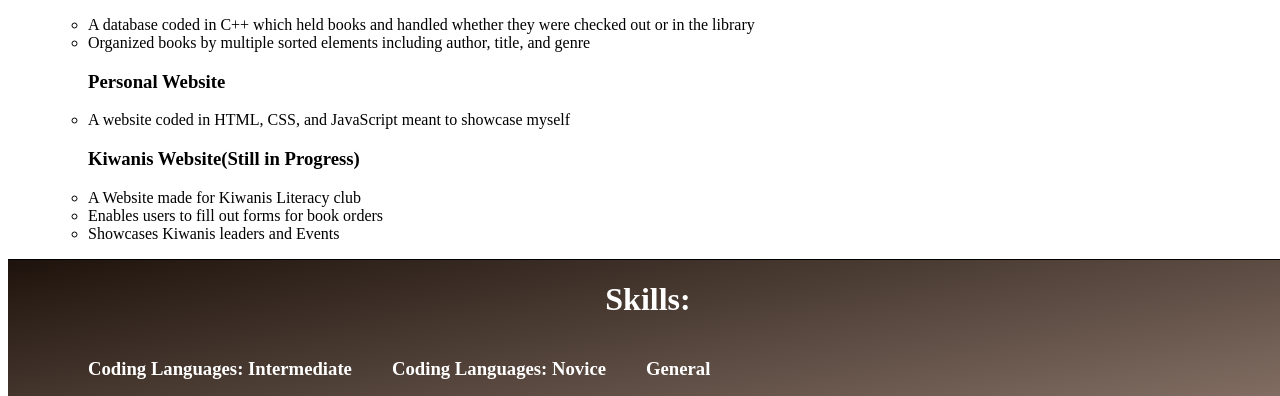
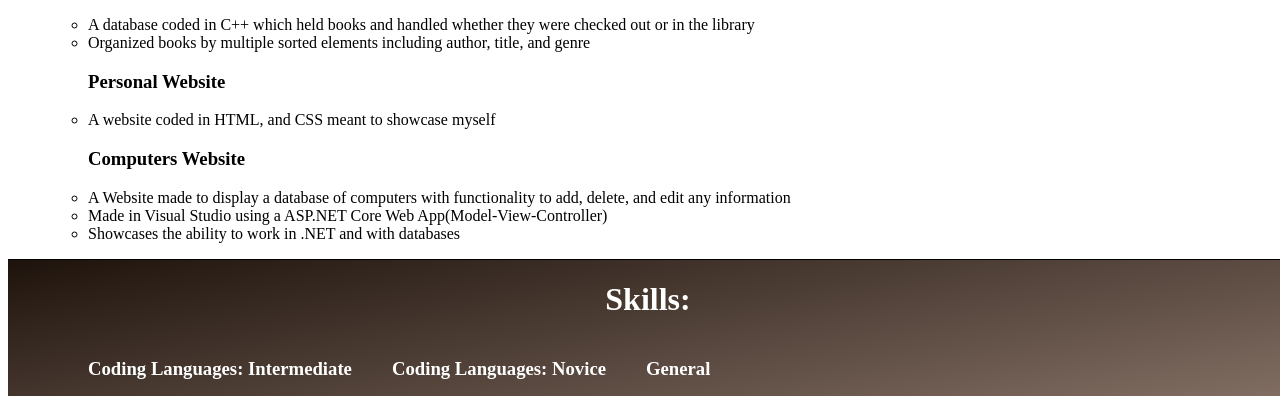
Before and after one commit to wsoksoda/website, a plain HTML site: page index.html in a window 1280 px wide. Shown: the part 636-1032 px from the top of the page. Drawn offline with Linux system fonts and the light colour scheme.

Commit message:
updated information

```diff
--- a/index.html
+++ b/index.html
@@ -26,11 +26,11 @@
               <li> A database coded in C++ which held books and handled whether they were checked out or in the library</li>
               <li> Organized books by multiple sorted elements including author, title, and genre</li>
               <h3> Personal Website</h3>
-              <li> A website coded in HTML, CSS, and JavaScript meant to showcase myself</li>
-              <h3> Kiwanis Website(Still in Progress)</h3>
-              <li> A Website made for Kiwanis Literacy club</li>
-              <li> Enables users to fill out forms for book orders</li>
-              <li> Showcases Kiwanis leaders and Events</li>
+              <li> A website coded in HTML, and CSS meant to showcase myself</li>
+              <h3> Computers Website</h3>
+              <li> A Website made to display a database of computers with functionality to add, delete, and edit any information</li>
+              <li> Made in Visual Studio using a ASP.NET Core Web App(Model-View-Controller)</li>
+              <li> Showcases the ability to work in .NET and with databases</li>
 
             </ul>
           </ul>
```
Also changed, not shown: animations.js (added).
